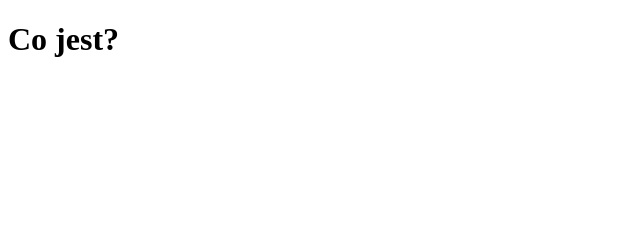
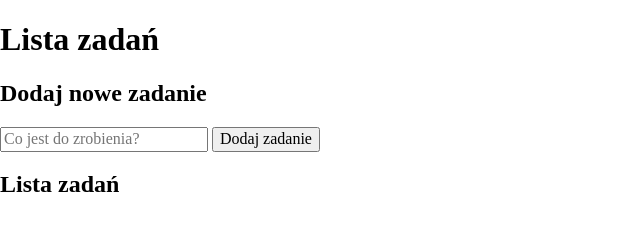
Before and after one commit to michalkotlinski/07, a plain HTML site: page 0705_Immutability/index.html in a window 1280 px wide. Shown: the whole page, without its empty margins (0-640 px from the left). Drawn offline with nearby package versions, Linux system fonts and the light colour scheme.

Commit message:
Update index.html

```diff
--- a/0705_Immutability/index.html
+++ b/0705_Immutability/index.html
@@ -1,13 +1,39 @@
 <!DOCTYPE html>
 <html lang="pl">
-  <head>
-    <meta charset="UTF-8" />
-    <meta name="viewport" content="width=device-width, initial-scale=1.0" />
-    <link rel="stylesheet" href="css/style.css" />
-    <link rel="script" href="js/script.js" />
-    <title>0705_Immutability</title>
-  </head>
-  <body>
-    <h1>Co jest?</h1>
-  </body>
+
+<head>
+    <meta charset="UTF-8">
+    <meta name="viewport" content="width=!, initial-scale=1.0">
+    <title>Lista zadań</title>
+    <link rel="stylesheet" href="https://cdnjs.cloudflare.com/ajax/libs/normalize/8.0.1/normalize.min.css"
+        integrity="sha512-NhSC1YmyruXifcj/KFRWoC561YpHpc5Jtzgvbuzx5VozKpWvQ+4nXhPdFgmx8xqexRcpAglTj9sIBWINXa8x5w=="
+        crossorigin="anonymous" referrerpolicy="no-referrer" />
+    <link rel="preconnect" href="https://fonts.gstatic.com" crossorigin>
+    <link href="https://fonts.googleapis.com/css2?family=Montserrat:ital,wght@0,100..900;1,100..900&display=swap" rel="stylesheet">
+    <link href="css/style.css" rel="stylesheet">
+    <link rel="stylesheet" href="css/section.css">
+    <link rel="stylesheet" href="css/form.css">
+    <link rel="stylesheet" href="css/style.css">
+    <script defer src="js/script.js"></script>
+</head>
+
+<body class="body">
+    <main class="main">
+        <header class="header">
+        <h1>Lista zadań</h1>
+    </header>
+        <section class="section">
+            <h2 class="section__header">Dodaj nowe zadanie</h2>
+            <form class="form js-form">
+                <input class="form__input js-form__input" type="text" placeholder="Co jest do zrobienia?">
+                <button class="form__button js-form__button" type="submit">Dodaj zadanie</button>
+            </form>
+        </section>
+        <section class="section">
+            <h2 class="section__header">Lista zadań</h2>
+            <ul class="section__list js-section__list">
+            </ul>
+        </section>
+    </main>
+</body>
 </html>
```
